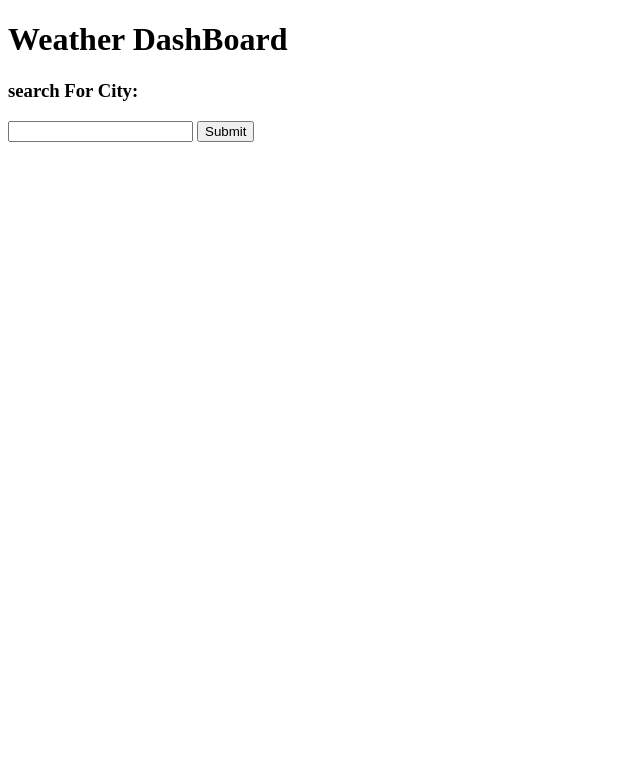
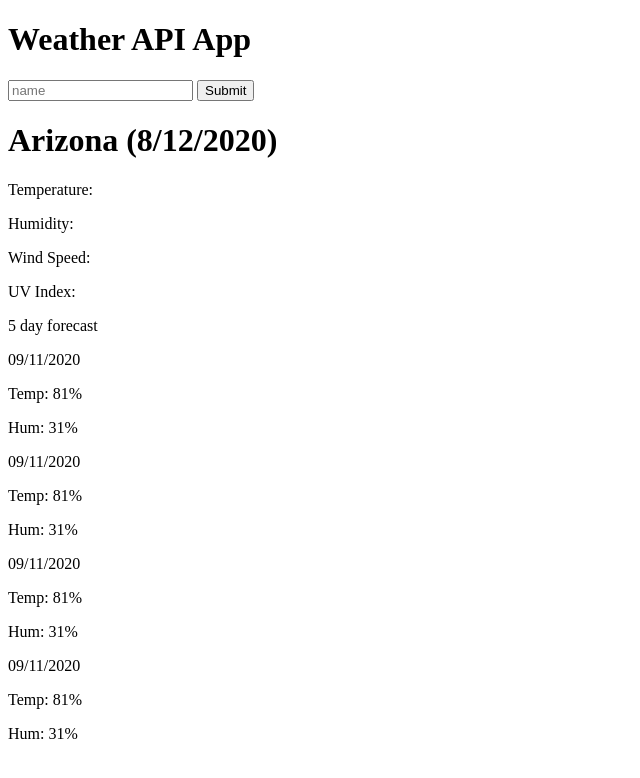
Before and after one commit to jamesgilley/homework6, a plain HTML site: page index.html in a window 1280 px wide. Shown: the whole page, without its empty margins (0-640 px from the left). Drawn offline with Linux system fonts and the light colour scheme; files that its build step writes are made by us from their sources.

Commit message:
update html

```diff
--- a/assets/script.js
+++ b/assets/script.js
@@ -1,8 +1,24 @@
+var buttonSub = document.getElementById("submit")
+var cityDiv = document.getElementById("cityStor")
+cityStor()
 console.log("loaded")
 function myFunction(event) {
 event.preventDefault();
 userInput = document.getElementById('cityName').value;
 //console.log(e)
 console.log(userInput);
-alert(userInput)
+localStorage.setItem("city", userInput)
+cityStor()
 }
+
+
+function cityStor(){
+var previosCity = localStorage.getItem("city")
+//push previos city into an array define globally, append arrey,use jsonparse and json strinafy so you can take out and loop through
+//unit 4 activity 28
+cityDiv.append(previosCity)
+
+}
+
+//unit 4 web apis activity 11
+buttonSub.addEventListener("click", myFunction)
--- a/index.html
+++ b/index.html
@@ -1,17 +1,63 @@
 <!DOCTYPE html>
-<html lang="en">
-<head>
-    <meta charset="UTF-8">
-    <meta name="viewport" content="width=device-width, initial-scale=1.0">
-    <link rel="stylesheet" href="./assets/style.css">
-    <title>Weather DashBoard</title>
-</head>
-<h1>Weather DashBoard</h1>
-<h3>search For City:</h3>
-<input name="cityName" class="cityName" id="cityName" type="text">
-<button onclick="myFunction(event)">Submit</button>
-<body>
+<html>
+  <head>
+    <meta charset="utf-8">
+    <meta name="viewport" content="width=device-width">
+    <title>repl.it</title>
+    <link href="style.css" rel="stylesheet" type="text/css" />
+  </head>
+  <body>
+    <h1>Weather API App</h1>
+    <div class="container">
+      <div class="left__content">
+        <form>
+          <input type="text" name="name" id="name" value="" placeholder="name"/>
+          <button onclick="myFunction(event)">Submit</button>
+        </form>
+        <div class="history">
+            <div id="history__box">
 
- <script src="./assets/script.js"></script>
-</body>
+            </div>
+        </div>
+      </div>
+      <div class="right__content">
+        <div class="result__box">
+          <h1>Arizona (8/12/2020)</h1>
+          <p>Temperature: </p>
+          <p>Humidity: </p>
+          <p>Wind Speed: </p>
+          <p>UV Index: </p>
+        </div>
+        <div class="main__result">
+          <p>5 day forecast</p>
+          <div class="weather__boxes">
+              <div class="weather__box">
+                  <p>09/11/2020</p>
+                  <p>Temp: 81%</p>
+                  <p>Hum: 31%</p>
+              </div>
+              <div class="weather__box">
+                <p>09/11/2020</p>
+                <p>Temp: 81%</p>
+                <p>Hum: 31%</p>
+              </div>
+              <div class="weather__box">
+                <p>09/11/2020</p>
+                <p>Temp: 81%</p>
+                <p>Hum: 31%</p>
+              </div>
+              <div class="weather__box">
+                <p>09/11/2020</p>
+                <p>Temp: 81%</p>
+                <p>Hum: 31%</p>
+              </div>
+
+          </div>
+        </div>
+      </div>
+    </div>
+
+    <script src="script.js"></script>
+
+  </body>
 </html>
```
